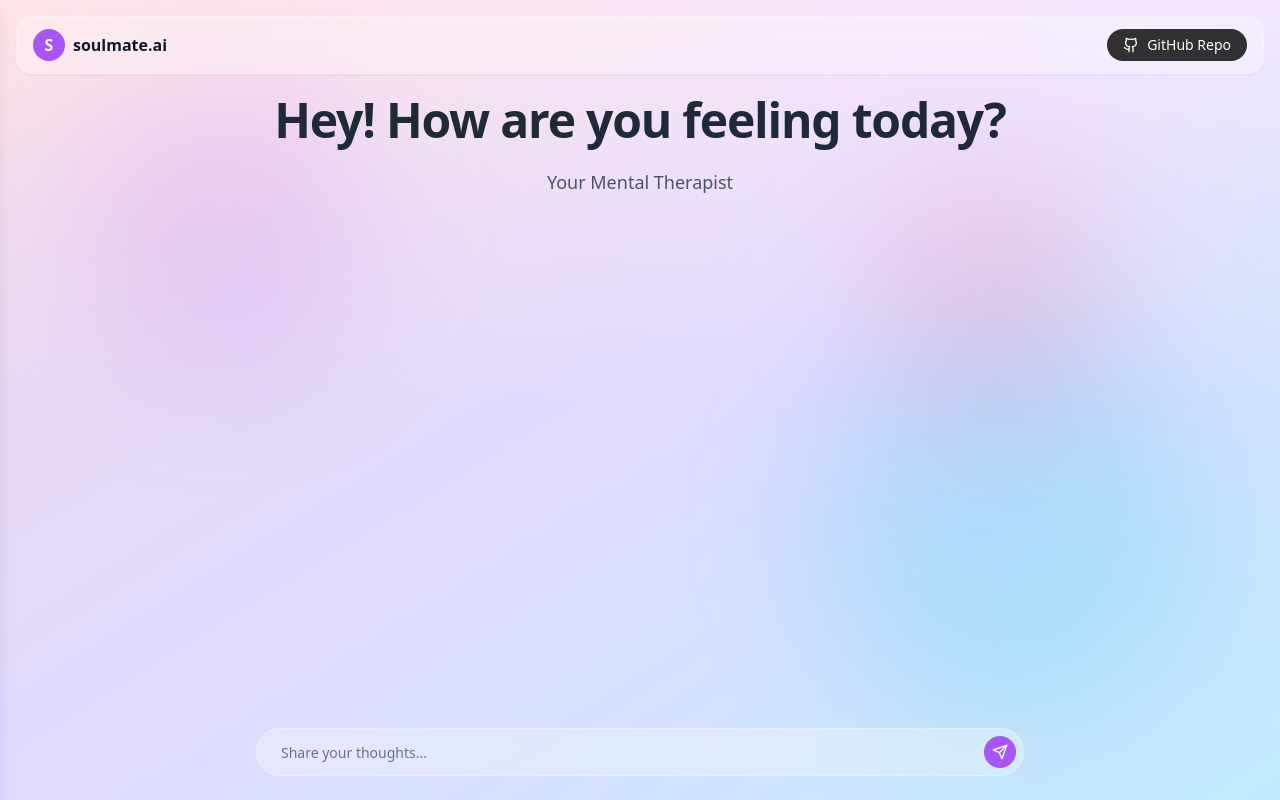
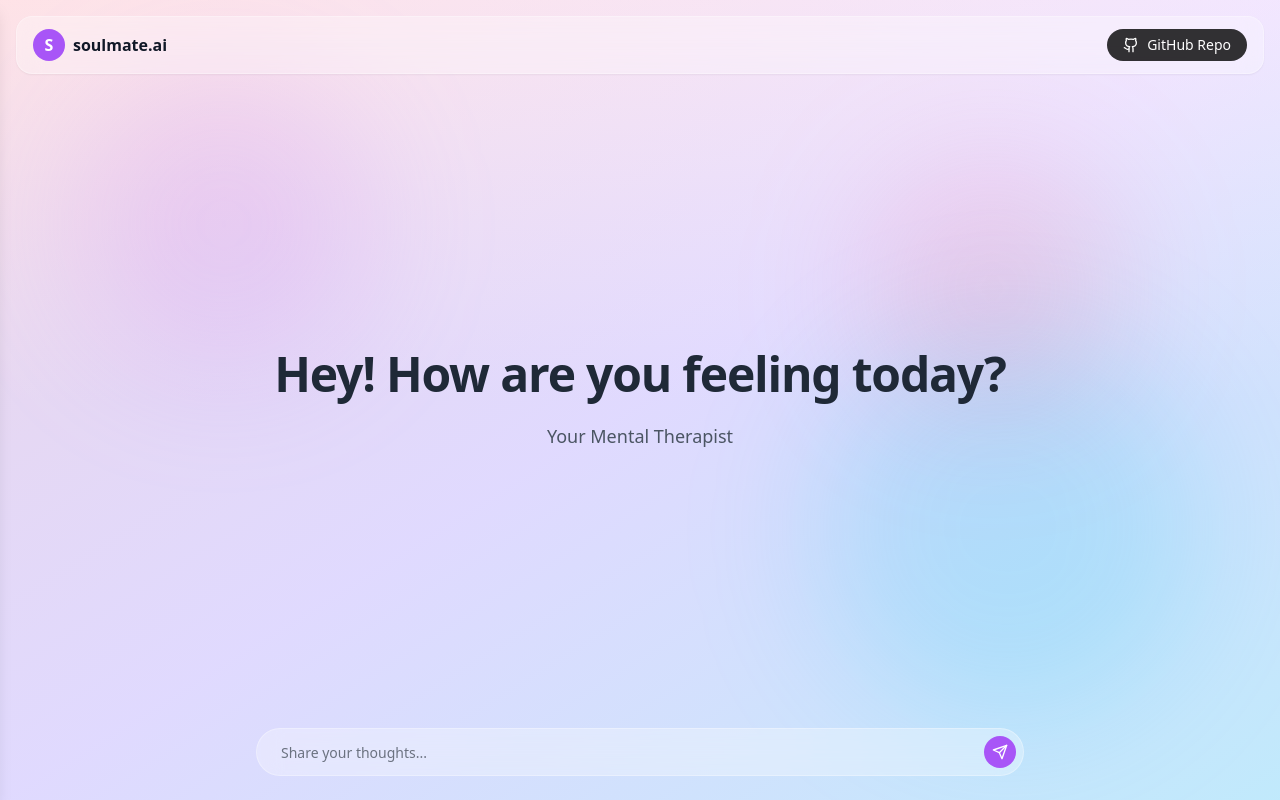
Before and after one commit to mrconfusion01/dfnfj-41, a React (Vite) app: page /chatbot in a window 1280 px wide. Built offline with nearby package versions, Linux system fonts and the light colour scheme.

Commit message:
Center Chatbot UI
This commit adjusts the layout to center the chatbot interface on the screen.  No specific implementation details are included.

```diff
--- a/src/pages/ChatBot.tsx
+++ b/src/pages/ChatBot.tsx
@@ -1,4 +1,3 @@
-
 import { useState, useEffect } from "react";
 import { Input } from "@/components/ui/input";
 import { Select, SelectContent, SelectItem, SelectTrigger, SelectValue } from "@/components/ui/select";
@@ -141,9 +140,10 @@ export default function ChatBot() {
         </a>
       </header>
 
-      <main className="container mx-auto px-4 py-24 max-w-3xl min-h-screen">
+      <main className="container mx-auto px-4 max-w-3xl min-h-screen flex flex-col">
         {!isConversationMode ? (
-          <div className="text-center space-y-6 mb-12">
+          <div className="flex-1 flex items-center justify-center">
+            <div className="text-center space-y-6">
               <h1 className="text-4xl md:text-5xl font-bold tracking-tight text-gray-800">
                 {welcomeMessage}
               </h1>
@@ -151,8 +151,9 @@ export default function ChatBot() {
                 Your Mental Therapist
               </p>
             </div>
+          </div>
         ) : (
-          <div className="space-y-6 pb-24">
+          <div className="pt-24 space-y-6 pb-24">
             {messages.map((message) => (
               <div
                 key={message.id}
```
Lines whose indentation alone changed are shown as unchanged.
